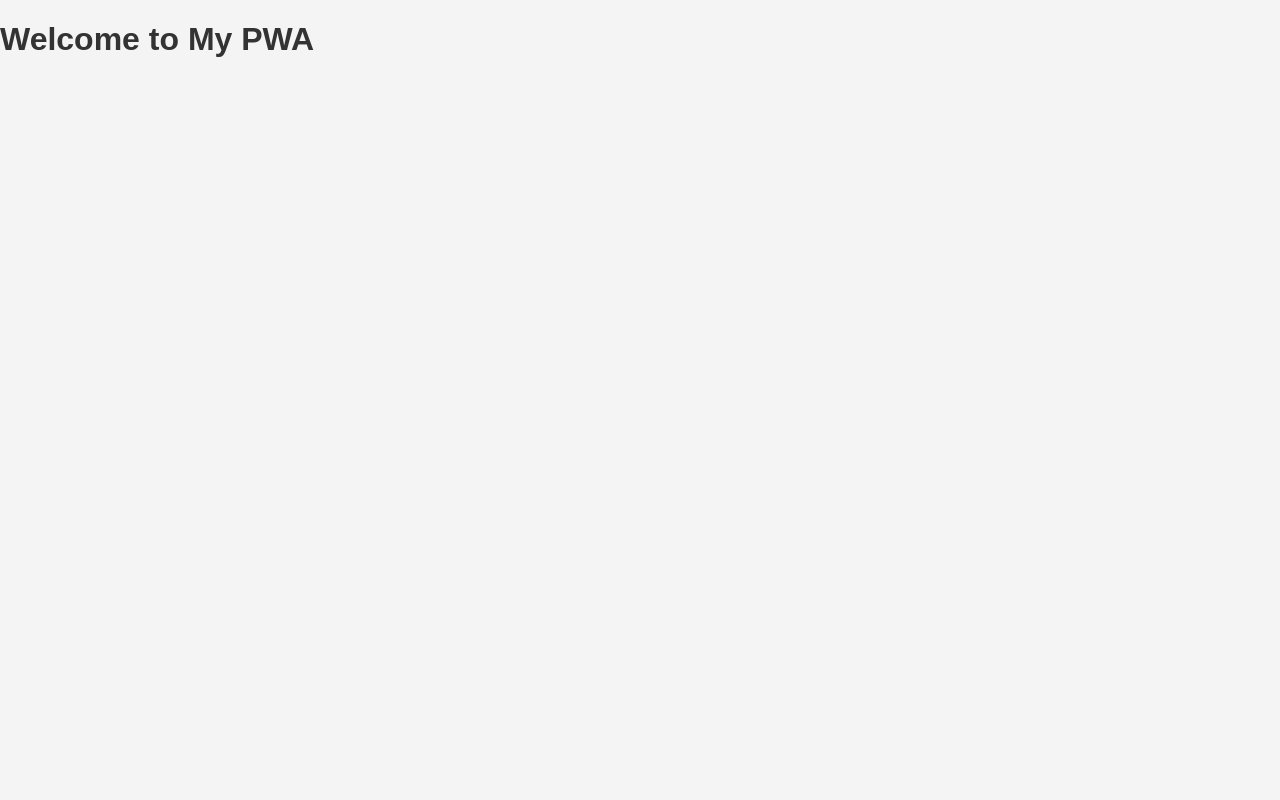
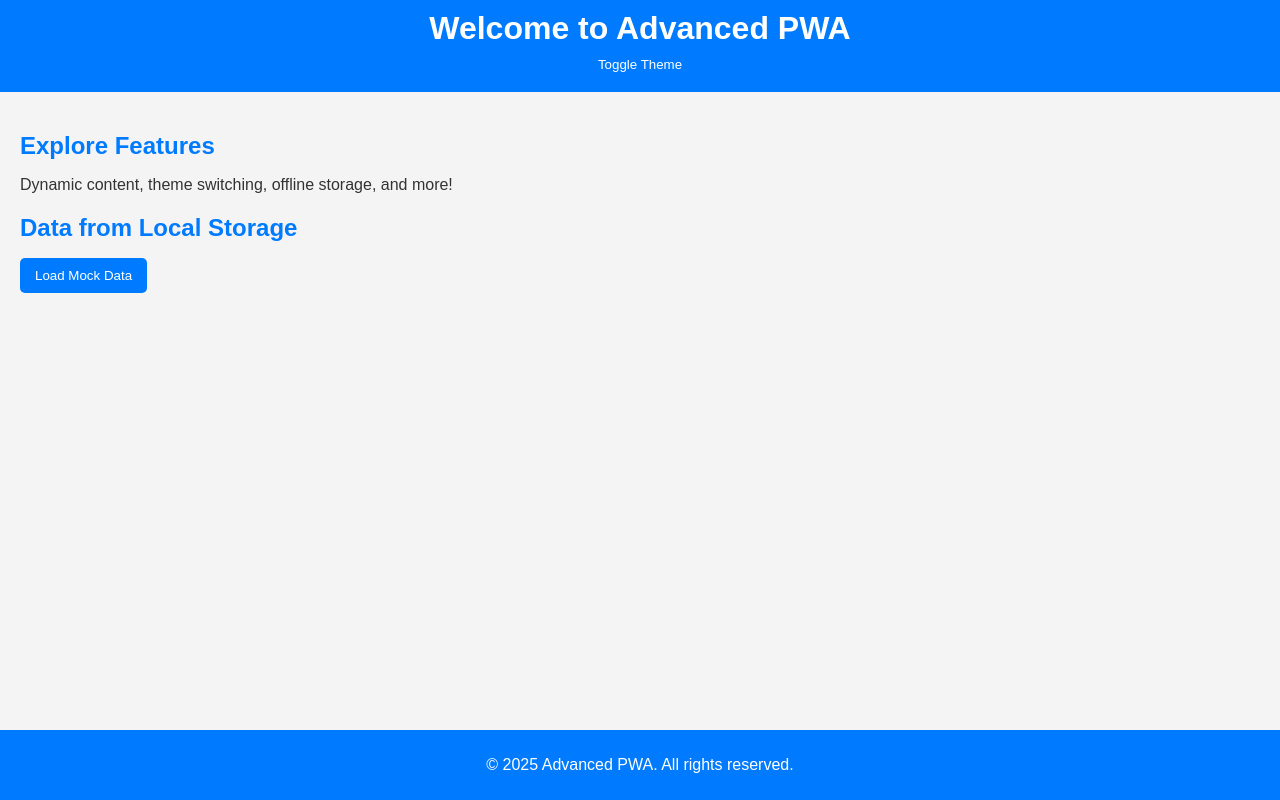
Before and after one commit to the-lamp/the-lamp, a plain HTML site: page index.html in a window 1280 px wide. Drawn offline with Linux system fonts and the light colour scheme.

Commit message:
Update index.html

```diff
--- a/index.html
+++ b/index.html
@@ -3,13 +3,36 @@
 <head>
   <meta charset="UTF-8">
   <meta name="viewport" content="width=device-width, initial-scale=1.0">
-  <title>My PWA</title>
+  <title>Advanced PWA</title>
   <link rel="stylesheet" href="styles.css">
   <link rel="manifest" href="manifest.json">
 </head>
 <body>
-  <h1>Welcome to My PWA</h1>
-  <button id="install-btn" style="display: none;">Install App</button>
+  <header class="app-header">
+    <h1>Welcome to Advanced PWA</h1>
+    <button id="theme-toggle">Toggle Theme</button>
+  </header>
+
+  <main>
+    <section class="intro">
+      <h2>Explore Features</h2>
+      <p>Dynamic content, theme switching, offline storage, and more!</p>
+    </section>
+
+    <section class="data-display">
+      <h2>Data from Local Storage</h2>
+      <ul id="data-list">
+        <!-- Dynamic content will be loaded here -->
+      </ul>
+      <button id="load-data">Load Mock Data</button>
+    </section>
+  </main>
+
+  <footer>
+    <p>&copy; 2025 Advanced PWA. All rights reserved.</p>
+  </footer>
+
+  <script src="theme.js"></script>
   <script src="app.js"></script>
 </body>
 </html>
```
